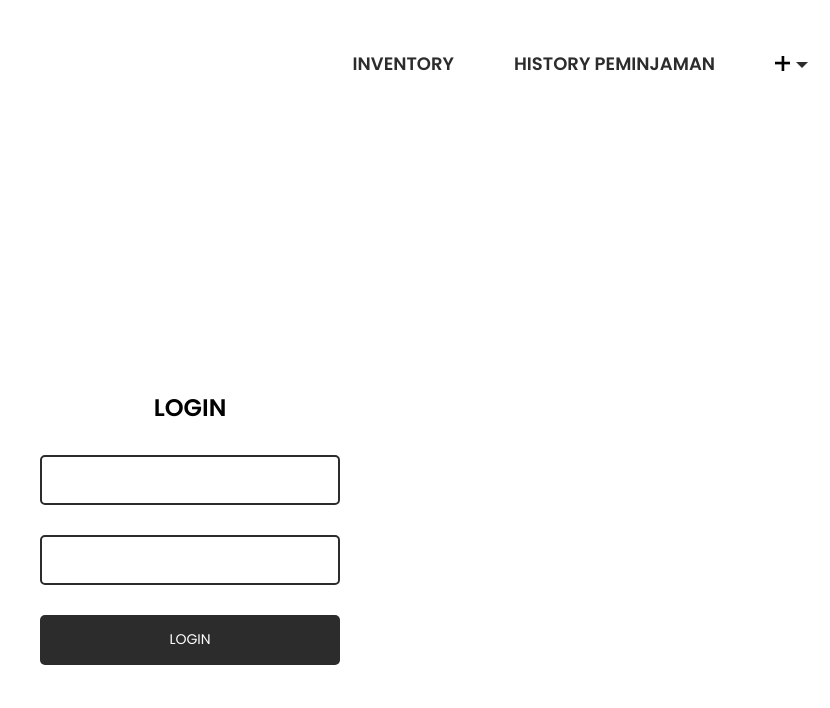
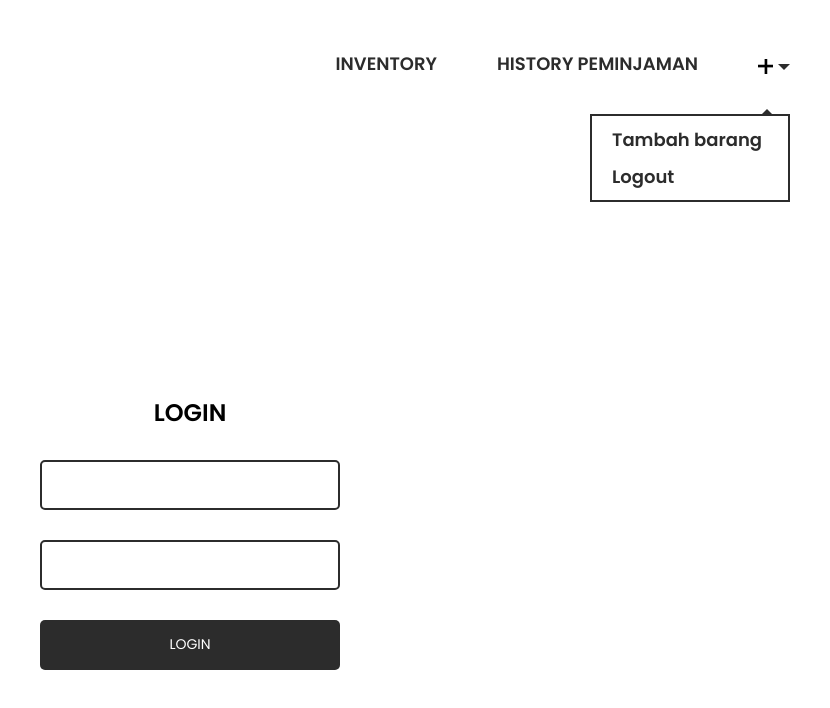
Before and after one commit to GunawanAhmad/Inventory-Frontend, a React (Create React App) app: page /login in a window 1280 px wide. Both pictures are taken after a click on the item 1232 px from the left and 63 px from the top of the page. Shown: the top 708 px of the page, without its empty margins (450-1280 px from the left). Built offline with nearby package versions, Linux system fonts and the light colour scheme.

Commit message:
add drodown in navbar

```diff
--- a/src/App.js
+++ b/src/App.js
@@ -8,6 +8,7 @@ import { BrowserRouter as Router, Route, Switch } from "react-router-dom";
 function App() {
   return (
     <div className="App">
+      <div className="app-container">
         <Navbar />
         <Router>
           <Switch>
@@ -17,6 +18,7 @@ function App() {
           </Switch>
         </Router>
       </div>
+    </div>
   );
 }
 
--- a/src/View/beranda.jsx
+++ b/src/View/beranda.jsx
@@ -3,7 +3,7 @@ import React from "react";
 function Login() {
   return (
     <div className="container">
-      <h1 className="Title">Beranda</h1>
+      <h1 className="Title">Inventory</h1>
     </div>
   );
 }
--- /dev/null
+++ b/src/components/dropDown.jsx
@@ -0,0 +1,17 @@
+import React, { useState } from "react";
+import { Link, BrowserRouter } from "react-router-dom";
+
+function Dropdown() {
+  return (
+    <ul>
+      <Link to="/tambah-barang">
+        <li>Tambah barang</li>
+      </Link>
+      <Link>
+        <li>Logout</li>
+      </Link>
+    </ul>
+  );
+}
+
+export default Dropdown;
--- a/src/components/navbar.jsx
+++ b/src/components/navbar.jsx
@@ -1,14 +1,23 @@
 import React, { useState } from "react";
+import { Link, BrowserRouter } from "react-router-dom";
+import Dropdown from "./dropDown";
 import "../css/navbar.css";
 
-function Navbar() {
+function Navbar(props) {
+  const [dropdown, setDropdown] = useState(false);
+
   return (
     <header className="header">
       <nav>
         <ul>
+          <BrowserRouter>
+            <Link to="/">
               <li>INVENTORY</li>
+            </Link>
+            <Link to="history-peminajaman">
               <li>HISTORY PEMINJAMAN</li>
-          <li className="dropdown">
+            </Link>
+            <li className="dropdown" onClick={() => setDropdown(!dropdown)}>
               <svg
                 width="15"
                 height="15"
@@ -17,14 +26,16 @@ function Navbar() {
                 xmlns="http://www.w3.org/2000/svg"
               >
                 <path d="M9 0V17" stroke="black" stroke-width="3" />
-              <path d="M17 8L-1.78814e-07 8" stroke="black" stroke-width="3" />
+                <path
+                  d="M17 8L-1.78814e-07 8"
+                  stroke="black"
+                  stroke-width="3"
+                />
               </svg>
-
-            <ul>
-              <li>Tambah barang</li>
-              <li>Logout</li>
-            </ul>
+              <span className="triangle"></span>
+              {dropdown ? <Dropdown /> : ""}
             </li>
+          </BrowserRouter>
         </ul>
       </nav>
     </header>
--- a/src/css/app.css
+++ b/src/css/app.css
@@ -1 +1,14 @@
-/* No CSS */
+* {
+  margin: 0;
+  padding: 0;
+  box-sizing: border-box;
+}
+
+html {
+  font-size: 62.5%;
+}
+
+.app-container {
+  max-width: 1366px;
+  margin: auto;
+}
--- a/src/css/navbar.css
+++ b/src/css/navbar.css
@@ -12,6 +12,10 @@
 
 html {
   font-size: 62.5%;
+}
+
+a {
+  text-decoration: none;
 }
 
 .header {
@@ -47,18 +51,54 @@ html {
   cursor: pointer;
 }
 
-.header nav ul li.dropdown::before {
-  content: "";
+.header nav ul li.dropdown .triangle {
   display: block;
   border-width: 6px;
   border-style: solid;
   border-color: var(--secondary-clr) transparent transparent transparent;
-  margin-top: 2rem;
-  position: absolute;
+  margin-left: 0.5rem;
   right: -120%;
   transform: translateY(-50%);
+  margin-top: 2rem;
 }
 
-.header nav ul li ul {
+.header nav ul li.dropdown ul {
+  position: absolute;
+  border: 2px solid var(--secondary-clr);
+  top: 200%;
+  right: 0;
+  display: flex;
+  flex-direction: column;
+  width: 20rem;
+}
+
+.header nav ul li.dropdown ul.hide {
   display: none;
 }
+
+.header nav ul li.dropdown ul::before {
+  content: "";
+  position: absolute;
+  display: block;
+  border-width: 6px;
+  border-style: solid;
+  border-color: var(--secondary-clr) transparent transparent transparent;
+  top: -13px;
+  right: 1.5rem;
+  transform: rotate(180deg);
+}
+
+.header nav ul li.dropdown ul a {
+  padding: 1rem 2rem;
+}
+
+.header nav ul li.dropdown ul a li {
+  margin: 0;
+  display: flex;
+  justify-content: flex-start;
+  align-items: center;
+}
+
+.header nav ul li.dropdown ul a:last-child {
+  padding-top: 0;
+}
--- a/src/css/reset.css
+++ b/src/css/reset.css
@@ -13,3 +13,7 @@
 html {
   font-size: 62.5%;
 }
+
+a {
+  text-decoration: none;
+}
--- a/src/scss/app.scss
+++ b/src/scss/app.scss
@@ -0,0 +1,13 @@
+* {
+  margin: 0;
+  padding: 0;
+  box-sizing: border-box;
+}
+
+html {
+  font-size: 62.5%;
+}
+
+.app-container {
+  max-width: 1366px;
+}
--- a/src/scss/mixins.scss
+++ b/src/scss/mixins.scss
@@ -3,5 +3,5 @@
   border-width: 6px;
   border-style: solid;
   border-color: var(--secondary-clr) transparent transparent transparent;
-  margin-top: 2rem;
+  // margin-top: 2rem;
 }
--- a/src/scss/navbar.scss
+++ b/src/scss/navbar.scss
@@ -27,19 +27,53 @@
           justify-content: center;
           position: relative;
           cursor: pointer;
+          // border: 1px solid red;
 
-          &::before {
-            content: "";
+          .triangle {
             @include triangle;
+            margin-left: 0.5rem;
+            right: -120%;
+            transform: translateY(-50%);
+            margin-top: 2rem;
+          }
+
+          ul {
             position: absolute;
-            right: -120%;
+            border: 2px solid var(--secondary-clr);
+            top: 200%;
+            right: 0;
+            display: flex;
+            flex-direction: column;
+            width: 20rem;
 
-            transform: translateY(-50%);
+            &.hide {
+              display: none;
+            }
+
+            &::before {
+              content: "";
+              position: absolute;
+              @include triangle;
+              top: -13px;
+              right: 1.5rem;
+              transform: rotate(180deg);
+            }
+
+            a {
+              padding: 1rem 2rem;
+
+              li {
+                margin: 0;
+                display: flex;
+                justify-content: flex-start;
+                align-items: center;
+              }
+
+              &:last-child {
+                padding-top: 0;
+              }
+            }
           }
-        }
-
-        ul {
-          display: none;
         }
       }
     }
--- a/src/scss/reset.scss
+++ b/src/scss/reset.scss
@@ -13,3 +13,7 @@
 html {
   font-size: 62.5%;
 }
+
+a {
+  text-decoration: none;
+}
```
Lines whose indentation alone changed are shown as unchanged.
